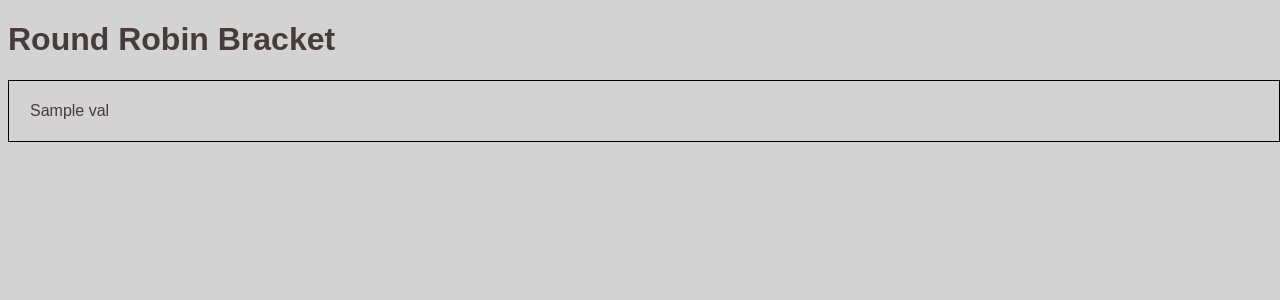
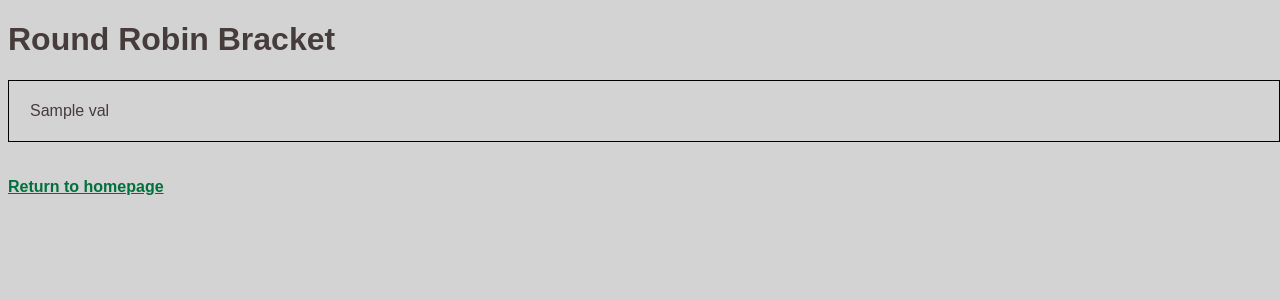
Before and after one commit to drdeford/PickleBrackets, a Flask app: template localflasktest/templates/RR.html in a window 1280 px wide. Shown: the top 300 px of the page. Run offline with Flask 2, Linux system fonts and the light colour scheme; the template is opened without the code that fills it: most values are stand-ins (such as "Sample title", 1, 10 or a date in 2020).

Commit message:
Update RR.html

```diff
--- a/localflasktest/templates/RR.html
+++ b/localflasktest/templates/RR.html
@@ -26,5 +26,9 @@ padding: 15px;
 {% endfor %}
     </table>
 
+<br><br>
+
+<a href="http://picklebrackets.com"> Return to homepage</a>
+
   </body>
 </html>
```
